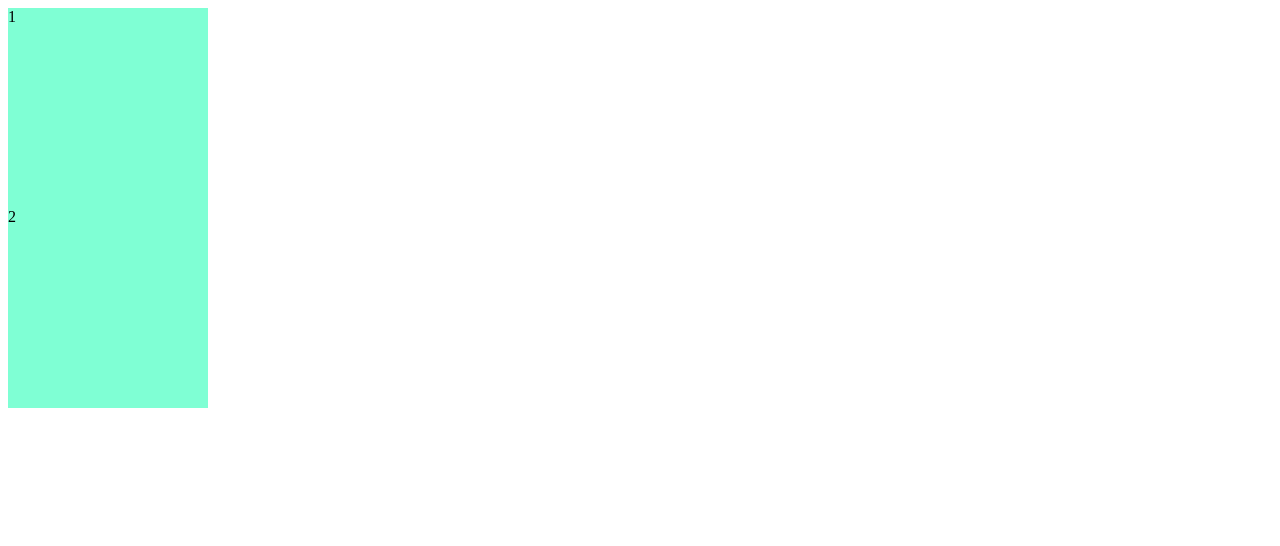
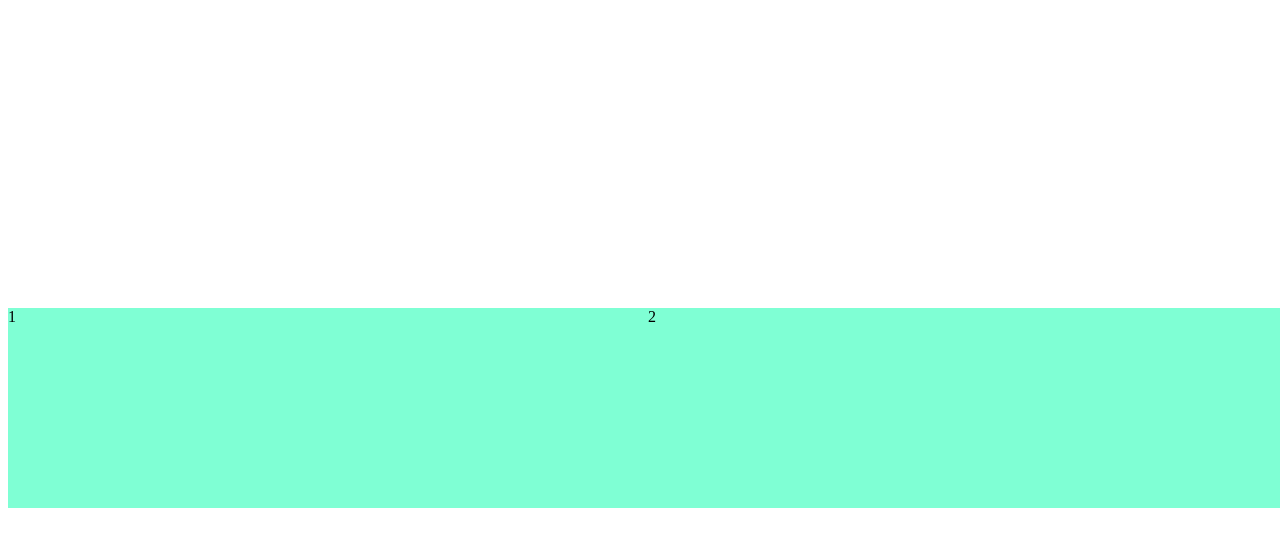
Before and after one commit to guswn2521/SCSS-Layout-Masterclass, a plain HTML site: page index.html in a window 1280 px wide. Drawn offline with Linux system fonts and the light colour scheme.

Commit message:
Update style.css
** justify-content에서 stretch는 적용이 안됨 => 대신 flex-grow:1; 로 stretch의 효과를 줄 수 있다.

```diff
--- a/style.css
+++ b/style.css
@@ -1,8 +1,8 @@
 .wrapper{
-    /* display: flex;
-    flex-direction: row; */
+    display: flex;
+    flex-direction: row;
     /* Main Axis */
-    justify-content:stretch;
+    /* justify-content:stretch; */
     /* Cross Axis */
     align-items: center;
     width: 100vw;
@@ -11,8 +11,9 @@
 }
 .box{
     background-color: aquamarine;
-    width: 200px;
+    width: 100px;
     height: 200px;
+    flex-grow: 1;
     /* margin-bottom: 2px;
     display:inline-block; */
 }
```
